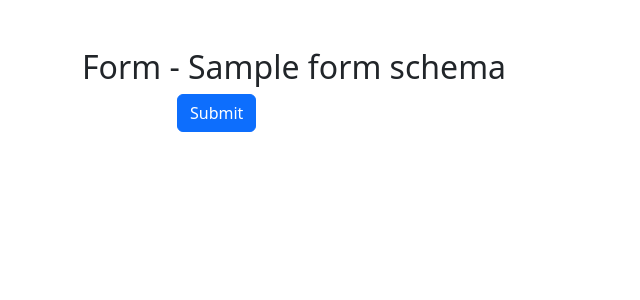
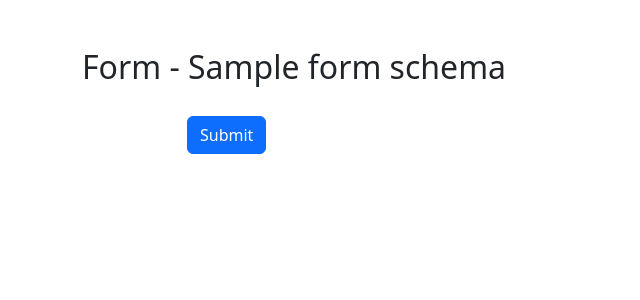
Before and after one commit to LaunchPlatform/beanhub-cli, a Python web app: template beanhub_cli/forms/app/templates/form.html in a window 1280 px wide. Shown: the part 56-356 px from the top of the page, without its empty margins (0-640 px from the left). Run offline with Jinja, Linux system fonts and the light colour scheme; the template is opened without the code that fills it: most values are stand-ins (such as "Sample title", 1, 10 or a date in 2020).

Commit message:
Fix form layout

```diff
--- a/beanhub_cli/forms/app/templates/form.html
+++ b/beanhub_cli/forms/app/templates/form.html
@@ -7,6 +7,11 @@
 {% block css %}
   <link href="{{ url_for('static', path='vendor/bootstrap-datepicker/css/bootstrap-datepicker.css') }}" rel="stylesheet">
   <link href="{{ url_for('static', path='vendor/select2/css/select2.min.css') }}" rel="stylesheet">
+  <style>
+    #custom-form .form-group.row {
+      margin: 30px 0;
+    }
+  </style>
 {% endblock css %}
 
 {% block js %}
```
